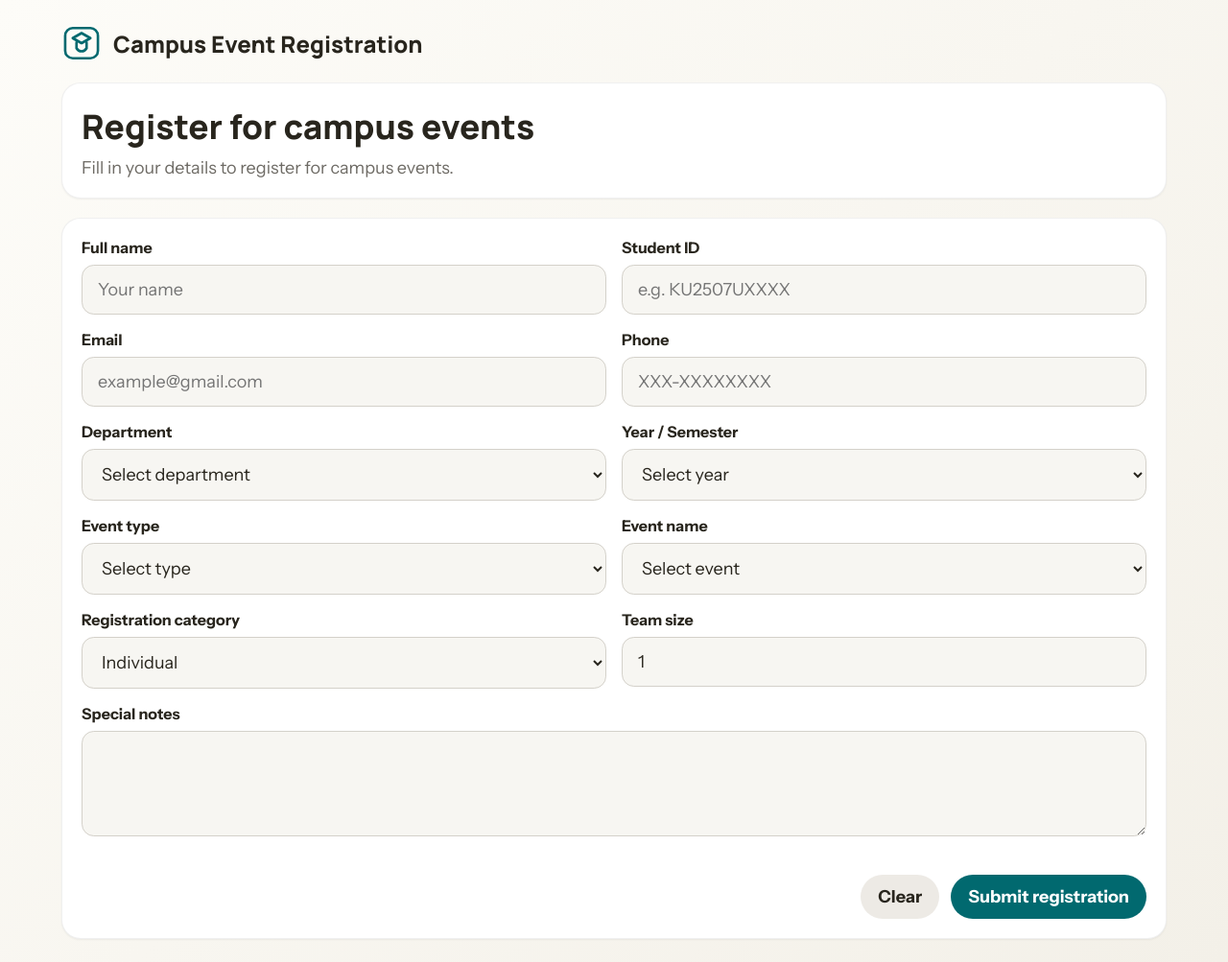
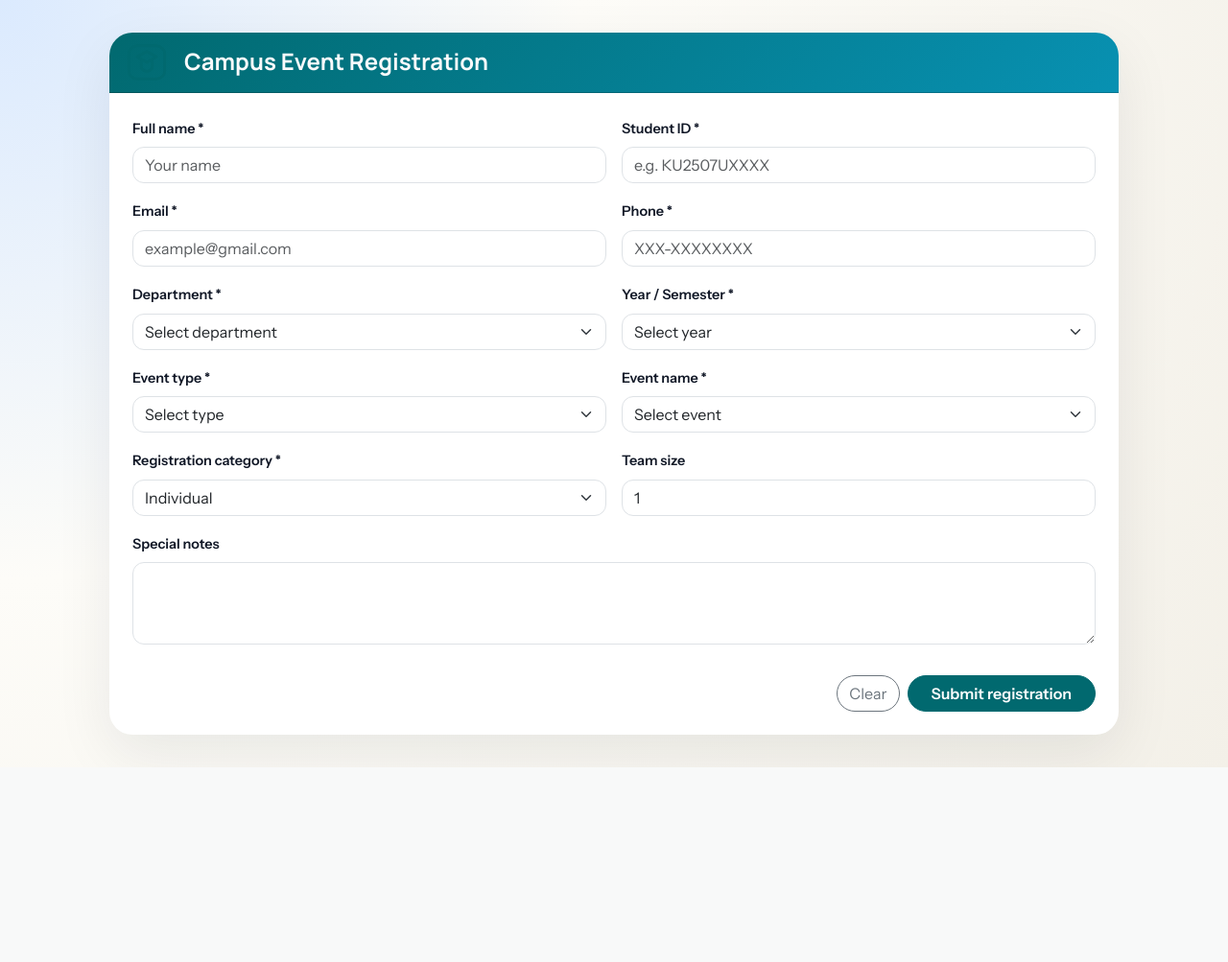
Before and after one commit to vihaanpatel2507-sudo/-project-capstone, a Flask app: page / in a window 1280 px wide. Shown: the whole page at 96% size. After the commit the page ends 800 px from the top, so only its background shows below. Run offline with Flask 3, Linux system fonts and the light colour scheme.

Commit message:
Update index.html

```diff
--- a/templates/index.html
+++ b/templates/index.html
@@ -5,269 +5,153 @@
   <meta name="viewport" content="width=device-width, initial-scale=1.0" />
   <title>Campus Event Registration</title>
 
+  <link
+    href="https://cdn.jsdelivr.net/npm/bootstrap@5.3.3/dist/css/bootstrap.min.css"
+    rel="stylesheet"
+    integrity="sha384-QWTKZyjpPEjISv5WaRU9OFeRpok6YctnYmDr5pNlyT2bRjXh0JMhjY6hW+ALEwIH"
+    crossorigin="anonymous"
+  />
+
   <link rel="preconnect" href="https://fonts.googleapis.com" />
   <link rel="preconnect" href="https://fonts.gstatic.com" crossorigin />
   <link
-    href="https://fonts.googleapis.com/css2?family=Instrument+Sans:wght@400;500;600;700&family=Manrope:wght@400;500;600;700;800&display=swap"
+    href="https://fonts.googleapis.com/css2?family=Instrument+Sans:wght@400;500;600;700&family=Manrope:wght@500;700;800&display=swap"
     rel="stylesheet"
   />
 
   <style>
-    :root {
-      --text-xs: clamp(.75rem, .7rem + .25vw, .875rem);
-      --text-sm: clamp(.875rem, .8rem + .35vw, 1rem);
-      --text-base: clamp(1rem, .95rem + .25vw, 1.125rem);
-      --text-lg: clamp(1.125rem, 1rem + .75vw, 1.5rem);
-      --text-xl: clamp(1.5rem, 1.2rem + 1.25vw, 2.25rem);
-
-      --space-2: .5rem;
-      --space-3: .75rem;
-      --space-4: 1rem;
-      --space-5: 1.25rem;
-      --space-6: 1.5rem;
-      --space-8: 2rem;
-      --space-10: 2.5rem;
-
-      --color-bg: #fdfcf8;
-      --color-surface: #ffffff;
-      --color-surface-2: #f7f6f2;
-      --color-surface-offset: #edeae5;
-      --color-border: #d4d1ca;
-      --color-divider: #dcd9d5;
-      --color-text: #28251d;
-      --color-text-muted: #6e6b65;
-      --color-primary: #01696f;
-      --color-primary-highlight: #cedcd8;
-      --color-success: #437a22;
-      --color-error: #a12c7b;
-
-      --radius-md: .8rem;
-      --radius-lg: 1rem;
-      --radius-xl: 1.25rem;
-      --radius-full: 9999px;
-
-      --shadow-sm: 0 1px 2px rgba(30,30,30,.06);
-      --shadow-md: 0 12px 32px rgba(30,30,30,.08);
-
-      --font-display: "Manrope", sans-serif;
-      --font-body: "Instrument Sans", sans-serif;
-    }
-
-    *, *::before, *::after {
-      box-sizing: border-box;
-    }
-
-    html, body {
-      margin: 0;
-      padding: 0;
-      scroll-behavior: smooth;
-    }
-
     body {
       min-height: 100vh;
-      background: linear-gradient(135deg, #fdfcf8, #f3f0e8);
-      color: var(--color-text);
-      font: 400 var(--text-base) var(--font-body);
+      margin: 0;
+      background: radial-gradient(circle at top left, #dbeafe, #fdfcf8 40%, #f3f0e8);
+      font-family: "Instrument Sans", system-ui, -apple-system, BlinkMacSystemFont, "Segoe UI", sans-serif;
+      color: #1f2933;
+      display: flex;
+      align-items: center;
+      justify-content: center;
     }
-
-    button, input, select, textarea {
-      font: inherit;
-    }
-
-    button {
-      cursor: pointer;
-    }
-
-    a {
-      text-decoration: none;
-      color: inherit;
-    }
-
-    .page {
-      max-width: 1200px;
-      margin: 0 auto;
+    .page-wrapper {
+      width: 100%;
+      max-width: 1100px;
       padding: 24px;
     }
-
-    .topbar {
-      display: flex;
-      justify-content: space-between;
-      align-items: center;
-      gap: 16px;
-      flex-wrap: wrap;
-      margin-bottom: 20px;
+    .brand-logo {
+      width: 46px;
+      height: 46px;
+      color: #01696f;
     }
-
-    .brand {
-      display: flex;
-      gap: 12px;
-      align-items: center;
+    .card-main {
+      border-radius: 1.5rem;
+      border: none;
+      box-shadow: 0 20px 60px rgba(15, 23, 42, 0.08);
+      overflow: hidden;
     }
-
-    .brand svg {
-      width: 42px;
-      height: 42px;
-      color: var(--color-primary);
+    .card-header-custom {
+      background: linear-gradient(135deg, #01696f, #0891b2);
+      color: #f9fafb;
     }
-
-    .brand h1 {
-      margin: 0;
-      font: 800 var(--text-lg) var(--font-display);
+    .form-label {
+      font-weight: 600;
+      font-size: 0.9rem;
+      color: #111827;
     }
-
-    .hero,
-    .card {
-      background: var(--color-surface);
-      border: 1px solid rgba(0,0,0,.06);
-      border-radius: var(--radius-xl);
-      box-shadow: var(--shadow-sm);
+    .form-control,
+    .form-select {
+      border-radius: 0.75rem;
     }
-
-    .hero {
-      padding: 20px;
-      margin-bottom: 20px;
+    .form-control:focus,
+    .form-select:focus {
+      border-color: #01696f;
+      box-shadow: 0 0 0 0.15rem rgba(1, 105, 111, 0.18);
     }
-
-    .hero h2 {
-      margin: 0 0 8px;
-      font: 800 var(--text-xl) var(--font-display);
+    .btn-primary {
+      background: #01696f;
+      border-color: #01696f;
+      border-radius: 999px;
+      padding-inline: 24px;
+      font-weight: 600;
     }
-
-    .hero p {
-      margin: 0;
-      color: var(--color-text-muted);
+    .btn-primary:hover {
+      background: #035761;
+      border-color: #035761;
     }
-
-    .card-body {
-      padding: 20px;
+    .btn-outline-secondary {
+      border-radius: 999px;
     }
-
-    form {
-      display: grid;
-      grid-template-columns: repeat(2, 1fr);
-      gap: 16px;
+    #message {
+      font-size: 0.9rem;
     }
-
-    .field {
-      display: flex;
-      flex-direction: column;
-      gap: 8px;
-    }
-
-    .field.full {
-      grid-column: 1 / -1;
-    }
-
-    label {
-      font-size: var(--text-sm);
-      font-weight: 700;
-    }
-
-    input,
-    select,
-    textarea {
-      width: 100%;
-      padding: 14px 16px;
-      border-radius: var(--radius-md);
-      border: 1px solid var(--color-border);
-      background: var(--color-surface-2);
-      color: var(--color-text);
-    }
-
-    textarea {
-      min-height: 110px;
-      resize: vertical;
-    }
-
-    .footer-actions {
-      grid-column: 1 / -1;
-      display: flex;
-      justify-content: flex-end;
-      gap: 12px;
-      margin-top: 4px;
-    }
-
-    .btn {
-      border: none;
-      border-radius: var(--radius-full);
-      padding: 12px 18px;
-      background: var(--color-primary);
-      color: #fff;
-      font-weight: 700;
-    }
-
-    .btn.secondary {
-      background: var(--color-surface-offset);
-      color: var(--color-text);
-    }
-
-    .success {
-      color: var(--color-success);
-      font-weight: 700;
-    }
-
-    .error {
-      color: var(--color-error);
-      font-weight: 700;
-    }
-
-    .note {
-      font-size: var(--text-sm);
-      color: var(--color-text-muted);
-      margin-top: 4px;
-    }
-
-    @media (max-width: 960px) {
-      form {
-        grid-template-columns: 1fr;
+    @media (max-width: 768px) {
+      .card-main {
+        border-radius: 1.1rem;
       }
     }
   </style>
 </head>
 <body>
-  <div class="page">
-    <header class="topbar">
-      <div class="brand">
-        <svg viewBox="0 0 64 64" fill="none" aria-label="CampusFlow logo">
-          <rect x="6" y="8" width="52" height="48" rx="12" stroke="currentColor" stroke-width="4"></rect>
-          <path d="M18 24L32 16L46 24L32 32L18 24Z" stroke="currentColor" stroke-width="4" stroke-linejoin="round"></path>
-          <path d="M24 31V40C24 40 27 45 32 45C37 45 40 40 40 40V31" stroke="currentColor" stroke-width="4" stroke-linecap="round"></path>
-        </svg>
-        <h1>Campus Event Registration</h1>
+  <div class="page-wrapper">
+    <div class="card card-main">
+      <div class="card-header card-header-custom">
+        <div class="d-flex flex-wrap align-items-center gap-3">
+          <svg class="brand-logo" viewBox="0 0 64 64" fill="none" aria-label="CampusFlow logo">
+            <rect x="6" y="8" width="52" height="48" rx="12" stroke="currentColor" stroke-width="4"></rect>
+            <path d="M18 24L32 16L46 24L32 32L18 24Z" stroke="currentColor" stroke-width="4" stroke-linejoin="round"></path>
+            <path d="M24 31V40C24 40 27 45 32 45C37 45 40 40 40 40V31" stroke="currentColor" stroke-width="4" stroke-linecap="round"></path>
+          </svg>
+          <div>
+            <h1 class="h4 mb-0 fw-bold" style="font-family: 'Manrope', sans-serif;">
+              Campus Event Registration
+            </h1>
+          </div>
+        </div>
       </div>
-    </header>
 
-    <section class="hero">
-      <h2>Register for campus events</h2>
-      <p>Fill in your details to register for campus events.</p>
-    </section>
-
-    <article class="card">
-      <div class="card-body">
-        <form id="registrationForm">
-          <div class="field">
-            <label>Full name</label>
-            <input required name="full_name" placeholder="Your name" />
+      <div class="card-body p-3 p-md-4">
+        <form id="registrationForm" class="row g-3">
+          <div class="col-md-6">
+            <label class="form-label">Full name *</label>
+            <input
+              required
+              name="full_name"
+              class="form-control"
+              placeholder="Your name"
+            />
           </div>
 
-          <div class="field">
-            <label>Student ID</label>
-            <input required name="student_id" placeholder="e.g. KU2507UXXXX" />
+          <div class="col-md-6">
+            <label class="form-label">Student ID *</label>
+            <input
+              required
+              name="student_id"
+              class="form-control"
+              placeholder="e.g. KU2507UXXXX"
+            />
           </div>
 
-          <div class="field">
-            <label>Email</label>
-            <input required type="email" name="email" placeholder="example@gmail.com" />
+          <div class="col-md-6">
+            <label class="form-label">Email *</label>
+            <input
+              required
+              type="email"
+              name="email"
+              class="form-control"
+              placeholder="example@gmail.com"
+            />
           </div>
 
-          <div class="field">
-            <label>Phone</label>
-            <input required name="phone" placeholder="XXX-XXXXXXXX" />
+          <div class="col-md-6">
+            <label class="form-label">Phone *</label>
+            <input
+              required
+              name="phone"
+              class="form-control"
+              placeholder="XXX-XXXXXXXX"
+            />
           </div>
 
-          <div class="field">
-            <label>Department</label>
-            <select name="department" required>
+          <div class="col-md-6">
+            <label class="form-label">Department *</label>
+            <select name="department" required class="form-select">
               <option value="">Select department</option>
               <option>Computer Engineering</option>
               <option>Electronics</option>
@@ -278,9 +162,9 @@
             </select>
           </div>
 
-          <div class="field">
-            <label>Year / Semester</label>
-            <select name="year" required>
+          <div class="col-md-6">
+            <label class="form-label">Year / Semester *</label>
+            <select name="year" required class="form-select">
               <option value="">Select year</option>
               <option>1st Year</option>
               <option>2nd Year</option>
@@ -289,9 +173,9 @@
             </select>
           </div>
 
-          <div class="field">
-            <label>Event type</label>
-            <select name="event_type" required>
+          <div class="col-md-6">
+            <label class="form-label">Event type *</label>
+            <select name="event_type" required class="form-select">
               <option value="">Select type</option>
               <option>Workshop</option>
               <option>Hackathon</option>
@@ -301,9 +185,9 @@
             </select>
           </div>
 
-          <div class="field">
-            <label>Event name</label>
-            <select name="event_name" required>
+          <div class="col-md-6">
+            <label class="form-label">Event name *</label>
+            <select name="event_name" required class="form-select">
               <option value="">Select event</option>
               <option>AI Bootcamp</option>
               <option>Robotics Challenge</option>
@@ -314,37 +198,58 @@
             </select>
           </div>
 
-          <div class="field">
-            <label>Registration category</label>
-            <select name="category" required>
+          <div class="col-md-6">
+            <label class="form-label">Registration category *</label>
+            <select name="category" required class="form-select">
               <option>Individual</option>
               <option>Team</option>
               <option>Volunteer</option>
             </select>
           </div>
 
-          <div class="field">
-            <label>Team size</label>
-            <input type="number" name="team_size" min="1" max="10" value="1" />
+          <div class="col-md-6">
+            <label class="form-label">Team size</label>
+            <input
+              type="number"
+              name="team_size"
+              min="1"
+              max="10"
+              value="1"
+              class="form-control"
+            />
           </div>
 
-          <div class="field full">
-            <label>Special notes</label>
-            <textarea name="notes" placeholder=""></textarea>
+          <div class="col-12">
+            <label class="form-label">Special notes</label>
+            <textarea
+              name="notes"
+              class="form-control"
+              rows="3"
+            ></textarea>
           </div>
 
-          <div class="field full">
-            <div id="message" class="note"></div>
+          <div class="col-12">
+            <div id="message" class="text-muted"></div>
           </div>
 
-          <div class="footer-actions">
-            <button type="reset" class="btn secondary">Clear</button>
-            <button type="submit" class="btn">Submit registration</button>
+          <div class="col-12 d-flex justify-content-end gap-2">
+            <button type="reset" class="btn btn-outline-secondary">
+              Clear
+            </button>
+            <button type="submit" class="btn btn-primary">
+              Submit registration
+            </button>
           </div>
         </form>
       </div>
-    </article>
+    </div>
   </div>
+
+  <script
+    src="https://cdn.jsdelivr.net/npm/bootstrap@5.3.3/dist/js/bootstrap.bundle.min.js"
+    integrity="sha384-YvpcrYf0tY3lHB60NNkmXc5s9fDVZLESaAA55NDzOxhy9GkcIdslK1eN7N6jIeHz"
+    crossorigin="anonymous"
+  ></script>
 
   <script>
     const form = document.getElementById('registrationForm');
@@ -356,10 +261,9 @@
       const fd = new FormData(form);
       const payload = Object.fromEntries(fd.entries());
 
-      // ensure team_size is a number
       payload.team_size = Number(payload.team_size || 1);
 
-      message.className = 'note';
+      message.className = 'text-muted';
       message.textContent = 'Submitting registration...';
 
       try {
@@ -376,10 +280,10 @@
         }
 
         form.reset();
-        message.className = 'note success';
-        message.textContent = `Registration saved successfully for ${data.full_name}.`
+        message.className = 'text-success';
+        message.textContent = `Registration saved successfully for ${data.full_name}.`;
       } catch (err) {
-        message.className = 'note error';
+        message.className = 'text-danger';
         message.textContent = err.message;
       }
     });
```
